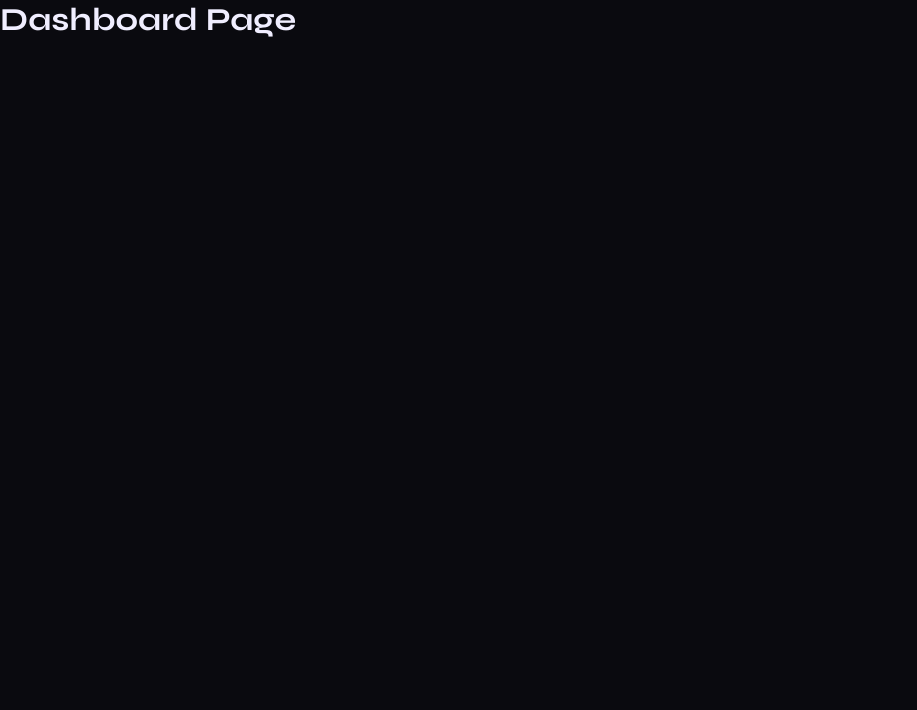
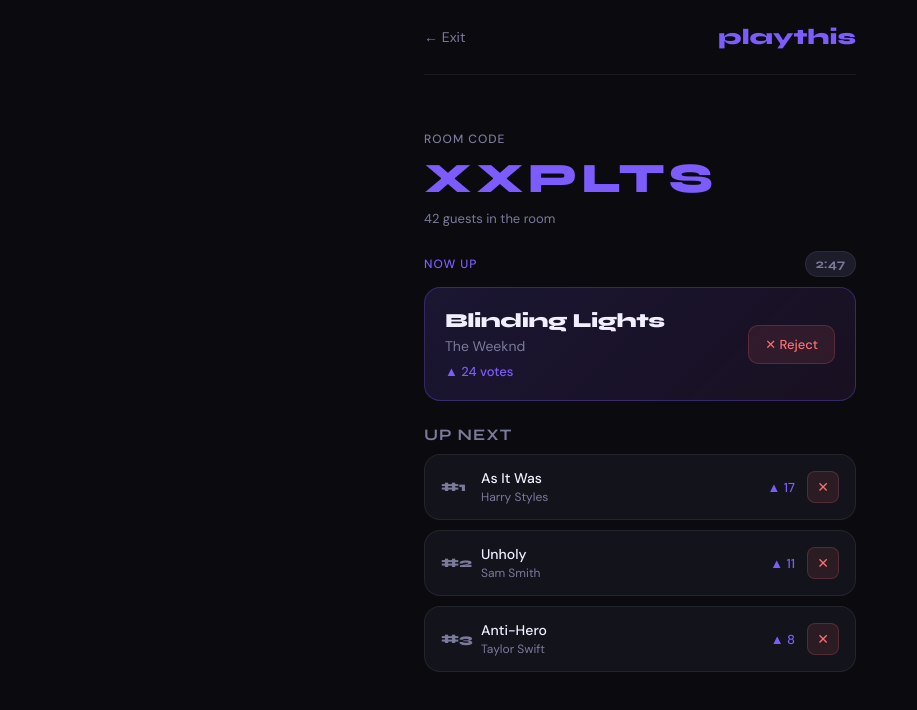
Before and after one commit to seun-ipaye/play-this, a React app in the folder frontend/: page /dashboard in a window 1280 px wide. Shown: the top 710 px of the page, without its empty margins (0-917 px from the left). Built offline with nearby package versions, Linux system fonts and the light colour scheme; the HTML template or start-up script is replaced by a standard one.

Commit message:
add dashboard UI with now up and queue sections

```diff
--- /dev/null
+++ b/frontend/src/Pages/Dashboard.css
@@ -0,0 +1,204 @@
+.dashboard {
+  min-height: 100vh;
+  display: flex;
+  flex-direction: column;
+  padding: 0 24px;
+  max-width: 480px;
+  margin: 0 auto;
+  gap: 24px;
+}
+
+.dash-hero {
+  padding: 32px 0 0;
+  display: flex;
+  flex-direction: column;
+  gap: 6px;
+}
+
+.room-code-label {
+  font-size: 12px;
+  font-weight: 500;
+  color: var(--muted);
+  letter-spacing: 1px;
+  text-transform: uppercase;
+}
+
+.room-code {
+  font-family: 'Syne', sans-serif;
+  font-size: 42px;
+  font-weight: 800;
+  color: var(--accent);
+  letter-spacing: 4px;
+}
+
+.dash-sub {
+  font-size: 13px;
+  color: var(--muted);
+}
+
+.now-up {
+  display: flex;
+  flex-direction: column;
+  gap: 10px;
+}
+
+.now-up-header {
+  display: flex;
+  align-items: center;
+  justify-content: space-between;
+}
+
+.now-up-label {
+  font-size: 12px;
+  font-weight: 500;
+  color: var(--accent);
+  letter-spacing: 1px;
+  text-transform: uppercase;
+}
+
+.timer {
+  font-family: 'Syne', sans-serif;
+  font-size: 13px;
+  font-weight: 700;
+  color: var(--muted);
+  background: var(--surface2);
+  border: 1px solid var(--border);
+  padding: 4px 10px;
+  border-radius: 20px;
+}
+
+.now-up-card {
+  background: linear-gradient(135deg, rgba(124,92,252,0.15), rgba(196,92,252,0.08));
+  border: 1px solid rgba(124,92,252,0.3);
+  border-radius: var(--radius);
+  padding: 20px;
+  display: flex;
+  align-items: center;
+  justify-content: space-between;
+  gap: 16px;
+}
+
+.now-up-title {
+  font-family: 'Syne', sans-serif;
+  font-size: 20px;
+  font-weight: 800;
+  color: var(--text);
+  letter-spacing: -0.5px;
+}
+
+.now-up-artist {
+  font-size: 14px;
+  color: var(--muted);
+  margin-top: 4px;
+}
+
+.now-up-votes {
+  font-size: 13px;
+  color: var(--accent);
+  margin-top: 8px;
+  font-weight: 500;
+}
+
+.reject-btn {
+  background: rgba(248,113,113,0.1);
+  color: #f87171;
+  border: 1px solid rgba(248,113,113,0.2);
+  padding: 10px 16px;
+  border-radius: 10px;
+  font-size: 13px;
+  font-weight: 500;
+  flex-shrink: 0;
+  transition: all 0.2s;
+}
+
+.reject-btn:hover {
+  background: rgba(248,113,113,0.2);
+}
+
+.song-queue {
+  display: flex;
+  flex-direction: column;
+  gap: 10px;
+  padding-bottom: 40px;
+}
+
+.queue-header h2 {
+  font-size: 16px;
+  font-weight: 700;
+  color: var(--muted);
+  text-transform: uppercase;
+  letter-spacing: 1px;
+}
+
+.song-row {
+  display: flex;
+  align-items: center;
+  gap: 12px;
+  background: var(--surface);
+  border: 1px solid var(--border);
+  border-radius: var(--radius);
+  padding: 14px 16px;
+  transition: border-color 0.2s;
+}
+
+.song-row:hover {
+  border-color: rgba(124,92,252,0.3);
+}
+
+.song-rank {
+  font-family: 'Syne', sans-serif;
+  font-size: 13px;
+  font-weight: 800;
+  color: var(--muted);
+  width: 28px;
+  flex-shrink: 0;
+}
+
+.song-info {
+  flex: 1;
+  min-width: 0;
+}
+
+.song-title {
+  font-size: 14px;
+  font-weight: 500;
+  color: var(--text);
+  white-space: nowrap;
+  overflow: hidden;
+  text-overflow: ellipsis;
+}
+
+.song-artist {
+  font-size: 12px;
+  color: var(--muted);
+  margin-top: 2px;
+}
+
+.song-votes {
+  font-size: 13px;
+  font-weight: 500;
+  color: var(--accent);
+  flex-shrink: 0;
+}
+
+.action-btn {
+  width: 32px;
+  height: 32px;
+  border-radius: 8px;
+  font-size: 14px;
+  display: flex;
+  align-items: center;
+  justify-content: center;
+  transition: all 0.2s;
+  flex-shrink: 0;
+}
+
+.action-btn.remove {
+  background: rgba(248,113,113,0.1);
+  color: #f87171;
+  border: 1px solid rgba(248,113,113,0.2);
+}
+
+.action-btn.remove:hover {
+  background: rgba(248,113,113,0.2);
+}
--- a/frontend/src/Pages/Dashboard.jsx
+++ b/frontend/src/Pages/Dashboard.jsx
@@ -1,9 +1,66 @@
+import { useNavigate } from 'react-router-dom'
+import './Dashboard.css'
+
 function Dashboard() {
+  const navigate = useNavigate()
+
+  const nowUp = { song_id: '1', title: 'Blinding Lights', artist: 'The Weeknd', votes: 24 }
+
+  const queue = [
+    { song_id: '2', title: 'As It Was', artist: 'Harry Styles', votes: 17 },
+    { song_id: '3', title: 'Unholy', artist: 'Sam Smith', votes: 11 },
+    { song_id: '4', title: 'Anti-Hero', artist: 'Taylor Swift', votes: 8 },
+  ]
+
   return (
-    <div>
-      <h1>Dashboard Page</h1>
+    <div className="dashboard">
+
+      <nav className="top-nav">
+        <button className="back-btn" onClick={() => navigate('/')}>← Exit</button>
+        <div className="logo">playthis</div>
+      </nav>
+
+      <section className="dash-hero">
+        <div className="room-code-label">Room code</div>
+        <div className="room-code">XXPLTS</div>
+        <p className="dash-sub">42 guests in the room</p>
+      </section>
+
+      <div className="now-up">
+        <div className="now-up-header">
+          <div className="now-up-label">Now up</div>
+          <div className="timer">2:47</div>
+        </div>
+        <div className="now-up-card">
+          <div className="now-up-info">
+            <div className="now-up-title">{nowUp.title}</div>
+            <div className="now-up-artist">{nowUp.artist}</div>
+            <div className="now-up-votes">▲ {nowUp.votes} votes</div>
+          </div>
+          <button className="reject-btn">✕ Reject</button>
+        </div>
+      </div>
+
+      <div className="song-queue">
+        <div className="queue-header">
+          <h2>Up next</h2>
+        </div>
+
+        {queue.map((song, index) => (
+          <div className="song-row" key={song.song_id}>
+            <div className="song-rank">#{index + 1}</div>
+            <div className="song-info">
+              <div className="song-title">{song.title}</div>
+              <div className="song-artist">{song.artist}</div>
+            </div>
+            <div className="song-votes">▲ {song.votes}</div>
+            <button className="action-btn remove">✕</button>
+          </div>
+        ))}
+      </div>
+
     </div>
   )
 }
 
-export default Dashboard;
+export default Dashboard
```
